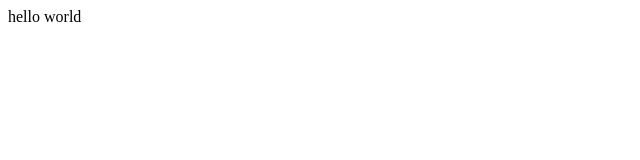
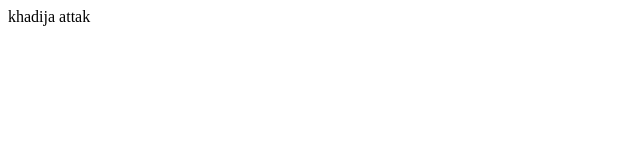
Before and after one commit to dantes-infernoo/OulinouWebsite, a plain HTML site: page index.html in a window 1280 px wide. Shown: the full height of the page, 0-640 px from the left. Drawn offline with Linux system fonts and the light colour scheme.

Commit message:
ach banlk

```diff
--- a/index.html
+++ b/index.html
@@ -6,6 +6,6 @@
     <title>E-commerce</title>
 </head>
 <body>
-        hello world
+        khadija attak
 </body>
 </html>
```
